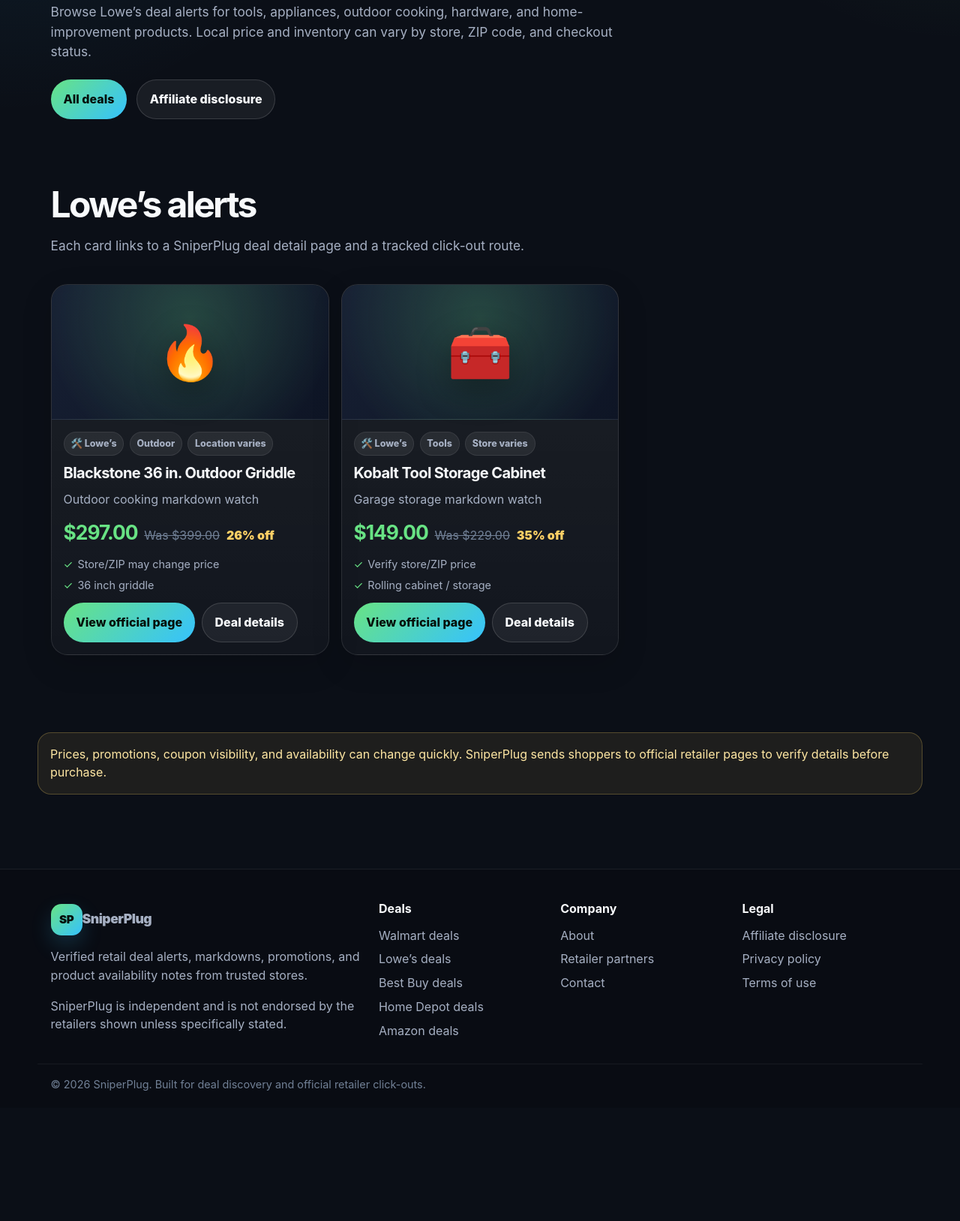
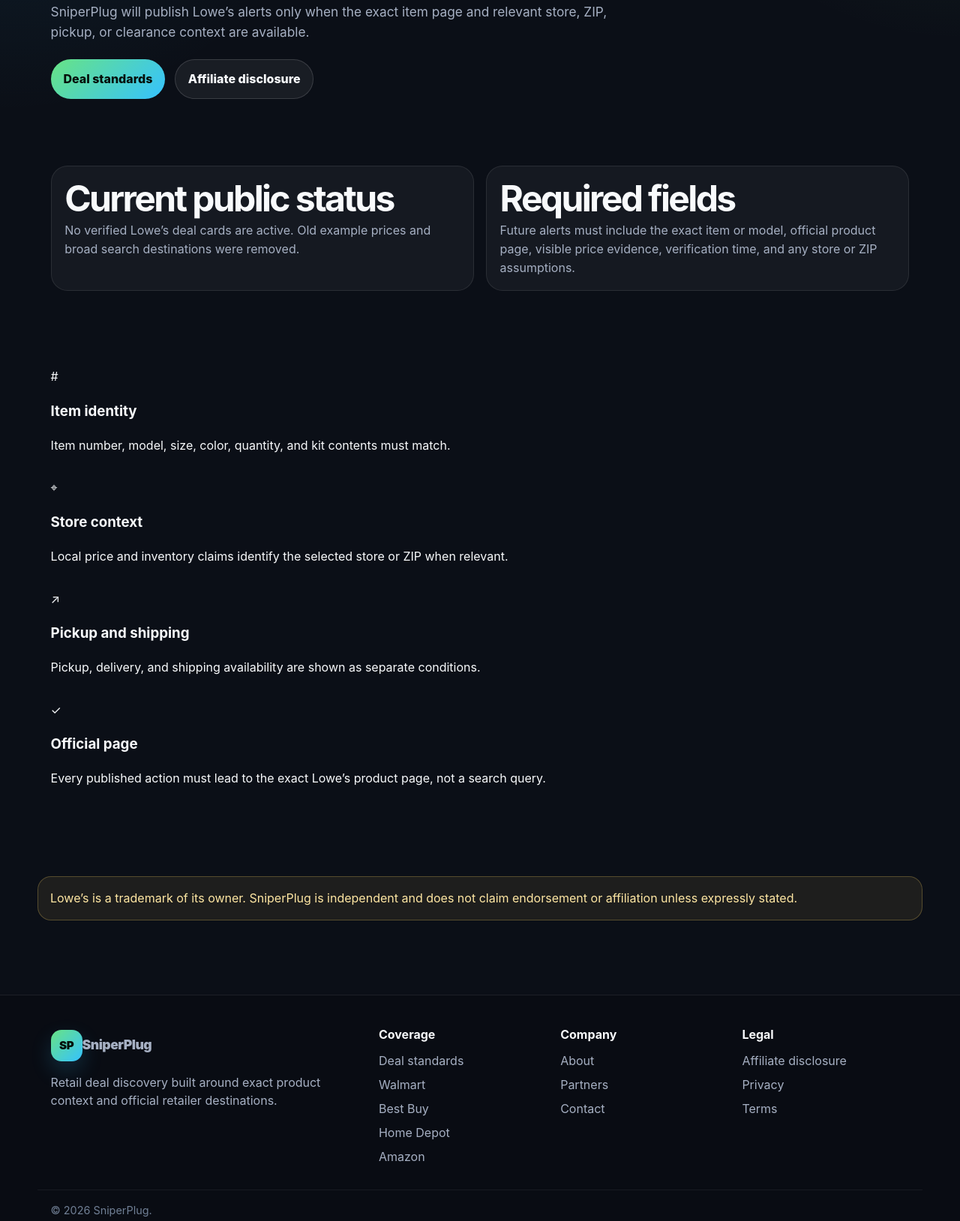
Before and after one commit to UglyGameFace/SniperPlug-Site, a website: page deals/lowes/index.html in a window 1280 px wide. Shown: the part 361-1990 px from the top of the page at 75% size. Before the commit the page ends 1839 px from the top, so only its background shows below. Drawn offline with Linux system fonts and the light colour scheme.

Commit message:
Make Lowes coverage page truthful

```diff
--- a/deals/lowes/index.html
+++ b/deals/lowes/index.html
@@ -3,104 +3,24 @@
 <head>
   <meta charset="utf-8">
   <meta name="viewport" content="width=device-width, initial-scale=1">
-  <title>Lowe’s Deals | SniperPlug</title>
-  <meta name="description" content="Lowe’s markdowns, tool deals, and home-improvement finds. Browse Lowe’s deal alerts for tools, appliances, outdoor cooking, hardware, and home-improvement products. Local price and inventory can vary by store, ZIP code, and checkout status.">
+  <title>Lowe’s Deal Coverage | SniperPlug</title>
+  <meta name="description" content="How SniperPlug evaluates Lowe’s product pages, item numbers, local-store prices, pickup availability, and clearance context before publishing.">
   <meta name="robots" content="index,follow">
-  <meta property="og:title" content="Lowe’s Deals | SniperPlug">
-  <meta property="og:description" content="Lowe’s markdowns, tool deals, and home-improvement finds. Browse Lowe’s deal alerts for tools, appliances, outdoor cooking, hardware, and home-improvement products. Local price and inventory can vary by store, ZIP code, and checkout status.">
-  <meta property="og:type" content="website">
-  <meta property="og:url" content="https://sniperplug.com">
+  <link rel="canonical" href="https://sniperplug.com/deals/lowes/">
   <meta name="theme-color" content="#0b0f17">
   <link rel="icon" href="/assets/favicon.svg" type="image/svg+xml">
   <link rel="stylesheet" href="/assets/css/styles.css">
-
 </head>
 <body>
   <a class="skip-link" href="#main">Skip to content</a>
-  <header class="site-header">
-    <div class="container header-inner">
-      <a class="brand" href="/" aria-label="SniperPlug home"><span class="brand-mark">SP</span><span>SniperPlug</span></a>
-      <nav class="nav" aria-label="Main navigation"><a class="" href="/">Home</a><a class="" href="/deals/">Deals</a><a class="" href="/deals/walmart/">Walmart</a><a class="active" href="/deals/lowes/">Lowe’s</a><a class="" href="/deals/best-buy/">Best Buy</a><a class="" href="/partners/">Partners</a></nav>
-      <a class="header-cta" href="/contact/">Get alerts</a>
-    </div>
-  </header>
+  <header class="site-header"><div class="container header-inner"><a class="brand" href="/"><span class="brand-mark">SP</span><span>SniperPlug</span></a><nav class="nav" aria-label="Main navigation"><a href="/">Home</a><a href="/control-center/">Owner access</a><a href="/deals/">Deals</a><a href="/deals/walmart/">Walmart</a><a class="active" href="/deals/lowes/">Lowe’s</a><a href="/deals/best-buy/">Best Buy</a><a href="/partners/">Partners</a></nav><a class="header-cta" href="/contact/">Contact us</a></div></header>
   <main id="main">
-
-<section class="page-hero compact">
-  <div class="container">
-    <span class="eyebrow">🛠️ Store deal page</span>
-    <h1>Lowe’s markdowns, tool deals, and home-improvement finds.</h1>
-    <p>Browse Lowe’s deal alerts for tools, appliances, outdoor cooking, hardware, and home-improvement products. Local price and inventory can vary by store, ZIP code, and checkout status.</p>
-    <div class="hero-actions"><a class="btn primary" href="/deals/">All deals</a><a class="btn ghost" href="/affiliate-disclosure/">Affiliate disclosure</a></div>
-  </div>
-</section>
-<section class="section">
-  <div class="container section-head"><div><h2>Lowe’s alerts</h2><p class="section-lead">Each card links to a SniperPlug deal detail page and a tracked click-out route.</p></div></div>
-  <div class="container grid deal-grid">
-    <article class="deal-card" data-store="lowes" data-category="Outdoor" data-title="blackstone 36 in. outdoor griddle">
-      <a class="deal-media" href="/deal/lowes-blackstone-36-griddle/" aria-label="View Blackstone 36 in. Outdoor Griddle"><span>🔥</span></a>
-      <div class="deal-body">
-        <div class="deal-meta"><span>🛠️ Lowe’s</span><span>Outdoor</span><span>Location varies</span></div>
-        <h3><a href="/deal/lowes-blackstone-36-griddle/">Blackstone 36 in. Outdoor Griddle</a></h3>
-        <p>Outdoor cooking markdown watch</p>
-        <div class="price-row"><strong>$297.00</strong><span class="was">Was $399.00</span><span class="save">26% off</span></div>
-        <div class="deal-proof"><span>Store/ZIP may change price</span><span>36 inch griddle</span></div>
-        <div class="deal-actions">
-          <a class="btn primary" href="/go/lowes-blackstone-36-griddle" rel="sponsored nofollow">View official page</a>
-          <a class="btn ghost" href="/deal/lowes-blackstone-36-griddle/">Deal details</a>
-        </div>
-      </div>
-    </article>
-    <article class="deal-card" data-store="lowes" data-category="Tools" data-title="kobalt tool storage cabinet">
-      <a class="deal-media" href="/deal/lowes-kobalt-tool-storage/" aria-label="View Kobalt Tool Storage Cabinet"><span>🧰</span></a>
-      <div class="deal-body">
-        <div class="deal-meta"><span>🛠️ Lowe’s</span><span>Tools</span><span>Store varies</span></div>
-        <h3><a href="/deal/lowes-kobalt-tool-storage/">Kobalt Tool Storage Cabinet</a></h3>
-        <p>Garage storage markdown watch</p>
-        <div class="price-row"><strong>$149.00</strong><span class="was">Was $229.00</span><span class="save">35% off</span></div>
-        <div class="deal-proof"><span>Verify store/ZIP price</span><span>Rolling cabinet / storage</span></div>
-        <div class="deal-actions">
-          <a class="btn primary" href="/go/lowes-kobalt-tool-storage" rel="sponsored nofollow">View official page</a>
-          <a class="btn ghost" href="/deal/lowes-kobalt-tool-storage/">Deal details</a>
-        </div>
-      </div>
-    </article></div>
-</section>
-<section class="section">
-  <div class="container notice">Prices, promotions, coupon visibility, and availability can change quickly. SniperPlug sends shoppers to official retailer pages to verify details before purchase.</div>
-</section>
-
+    <section class="page-hero compact"><div class="container"><span class="eyebrow">Lowe’s coverage</span><h1>Local-store pricing needs local-store evidence.</h1><p>SniperPlug will publish Lowe’s alerts only when the exact item page and relevant store, ZIP, pickup, or clearance context are available.</p><div class="hero-actions"><a class="btn primary" href="/deals/">Deal standards</a><a class="btn ghost" href="/affiliate-disclosure/">Affiliate disclosure</a></div></div></section>
+    <section class="section"><div class="container two-col"><article class="info-card"><h2>Current public status</h2><p>No verified Lowe’s deal cards are active. Old example prices and broad search destinations were removed.</p></article><article class="info-card"><h2>Required fields</h2><p>Future alerts must include the exact item or model, official product page, visible price evidence, verification time, and any store or ZIP assumptions.</p></article></div></section>
+    <section class="section section-soft"><div class="container grid capability-grid"><article class="capability-card"><span>#</span><h3>Item identity</h3><p>Item number, model, size, color, quantity, and kit contents must match.</p></article><article class="capability-card"><span>⌖</span><h3>Store context</h3><p>Local price and inventory claims identify the selected store or ZIP when relevant.</p></article><article class="capability-card"><span>↗</span><h3>Pickup and shipping</h3><p>Pickup, delivery, and shipping availability are shown as separate conditions.</p></article><article class="capability-card"><span>✓</span><h3>Official page</h3><p>Every published action must lead to the exact Lowe’s product page, not a search query.</p></article></div></section>
+    <section class="section"><div class="container notice">Lowe’s is a trademark of its owner. SniperPlug is independent and does not claim endorsement or affiliation unless expressly stated.</div></section>
   </main>
-  <footer class="site-footer">
-    <div class="container footer-grid">
-      <div>
-        <a class="brand footer-brand" href="/"><span class="brand-mark">SP</span><span>SniperPlug</span></a>
-        <p>Verified retail deal alerts, markdowns, promotions, and product availability notes from trusted stores.</p>
-        <p class="mini">SniperPlug is independent and is not endorsed by the retailers shown unless specifically stated.</p>
-      </div>
-      <div>
-        <h4>Deals</h4>
-        <a href="/deals/walmart/">Walmart deals</a>
-        <a href="/deals/lowes/">Lowe’s deals</a>
-        <a href="/deals/best-buy/">Best Buy deals</a>
-        <a href="/deals/home-depot/">Home Depot deals</a>
-        <a href="/deals/amazon/">Amazon deals</a>
-      </div>
-      <div>
-        <h4>Company</h4>
-        <a href="/about/">About</a>
-        <a href="/partners/">Retailer partners</a>
-        <a href="/contact/">Contact</a>
-      </div>
-      <div>
-        <h4>Legal</h4>
-        <a href="/affiliate-disclosure/">Affiliate disclosure</a>
-        <a href="/privacy/">Privacy policy</a>
-        <a href="/terms/">Terms of use</a>
-      </div>
-    </div>
-    <div class="container footer-bottom">© 2026 SniperPlug. Built for deal discovery and official retailer click-outs.</div>
-  </footer>
+  <footer class="site-footer"><div class="container footer-grid"><div><a class="brand footer-brand" href="/"><span class="brand-mark">SP</span><span>SniperPlug</span></a><p>Retail deal discovery built around exact product context and official retailer destinations.</p></div><div><h4>Coverage</h4><a href="/deals/">Deal standards</a><a href="/deals/walmart/">Walmart</a><a href="/deals/best-buy/">Best Buy</a><a href="/deals/home-depot/">Home Depot</a><a href="/deals/amazon/">Amazon</a></div><div><h4>Company</h4><a href="/about/">About</a><a href="/partners/">Partners</a><a href="/contact/">Contact</a></div><div><h4>Legal</h4><a href="/affiliate-disclosure/">Affiliate disclosure</a><a href="/privacy/">Privacy</a><a href="/terms/">Terms</a></div></div><div class="container footer-bottom">© 2026 SniperPlug.</div></footer>
   <script src="/assets/js/site.js" defer></script>
 </body>
 </html>
```
